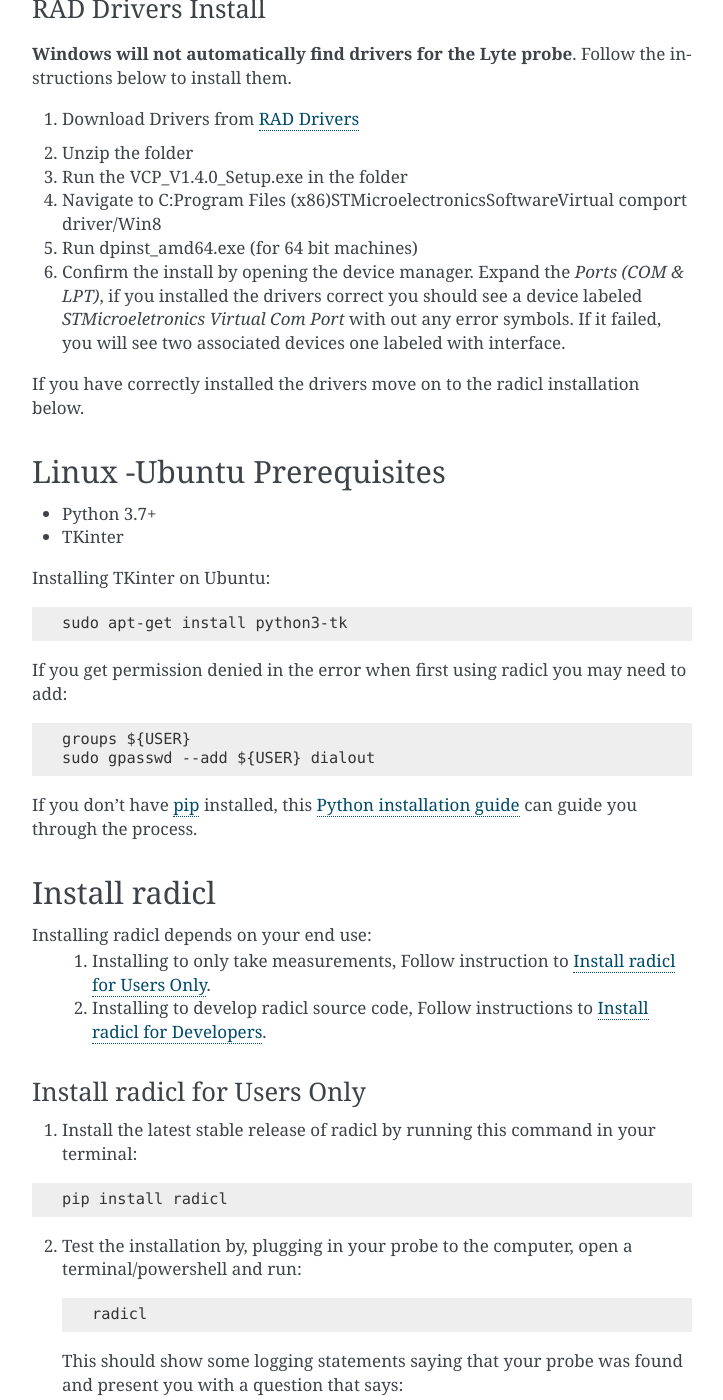
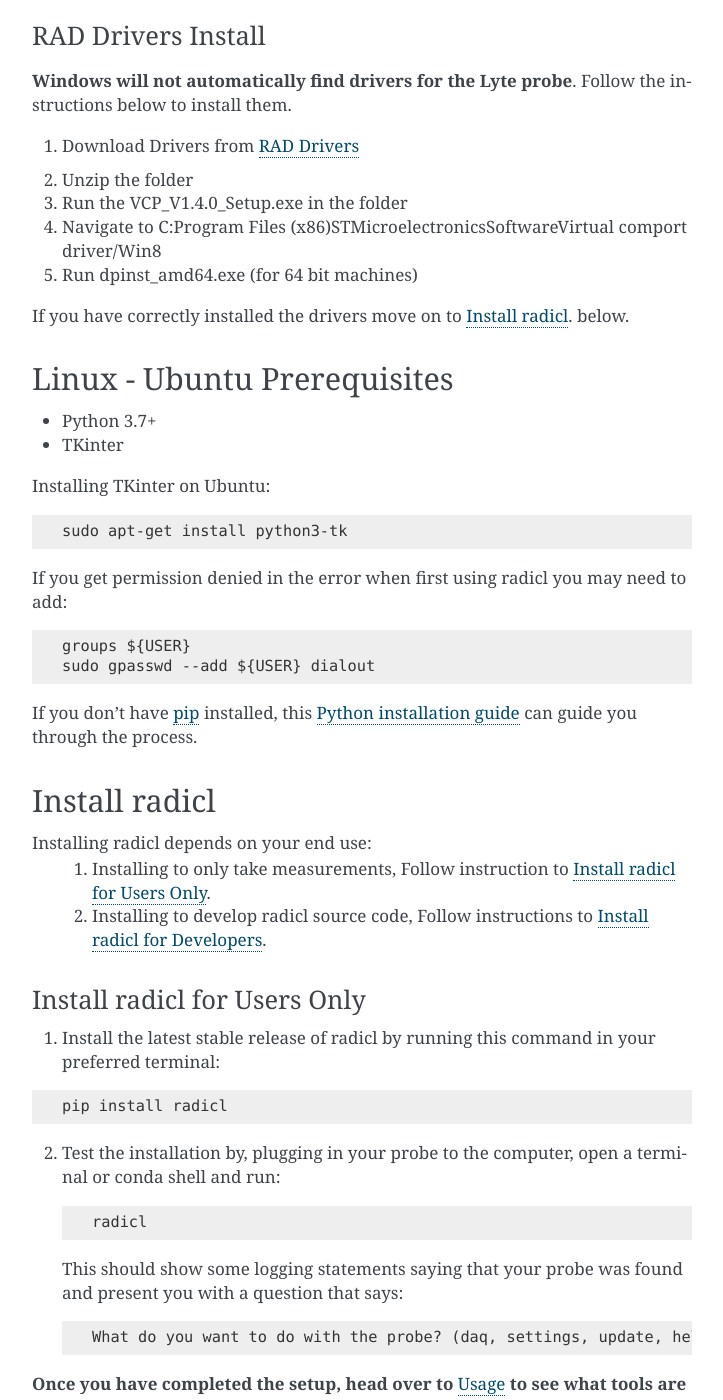
Before and after one commit to AdventureData/radicl, a Sphinx documentation site: the page built from docs/installation.rst, in a window 1280 px wide and 1400 px high, scrolled down 1000 px. Shown: the whole window, without its empty margins (388-1111 px from the left). Built offline with Sphinx 7.4.7, drawn with Linux system fonts in a browser that asks for light colours; pages that are not in the unit, such as notebooks, are missing from menus; some of the changed text lies outside the part shown.

Commit message:
Added in conda specific installation for the probe, fixed #32 (#36)
Added conda specific install for windows users in docs

```diff
--- a/docs/installation.rst
+++ b/docs/installation.rst
@@ -13,8 +13,7 @@
 Python installation
 ~~~~~~~~~~~~~~~~~~~
 
-It is preferable to use your Windows Store to install your python. You can
-search by python.
+It is preferable to download python from the website for install.
 
 1. Go to you `python downloads page`_ and at least python 3.7 or later.
 
@@ -28,15 +27,19 @@
         :width: 400px
         :align: center
 
-3. Check the install by opening up powershell and running:
+2. Using radicl on windows is best done through conda's terminal. If you dont have it, `download conda`_ and install it.
 
-   .. code-block:: powershell
+.. _download conda: https://www.anaconda.com/products/distribution
+
+3. Check the install by opening up anacondas terminal and running:
+
+   .. code-block:: console
 
     python --version
 
    Which should print out some thing like:
 
-   .. code-block:: powershell
+   .. code-block:: console
 
       >> Python 3.11.1
 
@@ -58,17 +61,13 @@
 3. Run the VCP_V1.4.0_Setup.exe in the folder
 4. Navigate to C:\Program Files (x86)\STMicroelectronics\Software\Virtual comport driver/Win8
 5. Run dpinst_amd64.exe (for 64 bit machines)
-6. Confirm the install by opening the device manager. Expand the
-   `Ports (COM & LPT)`, if you installed the drivers correct you should see a
-   device labeled `STMicroeletronics Virtual Com Port` with out any error
-   symbols. If it failed, you will see two associated devices one labeled with interface.
 
-If you have correctly installed the drivers move on to the radicl installation
+If you have correctly installed the drivers move on to :ref:`Install radicl`.
 below.
 
 
-Linux -Ubuntu Prerequisites
----------------------------
+Linux - Ubuntu Prerequisites
+----------------------------
 
 * Python 3.7+
 * TKinter
@@ -106,14 +105,14 @@
 Install radicl for Users Only
 ~~~~~~~~~~~~~~~~~~~~~~~~~~~~~
 
-1. Install the latest stable release of radicl by running this command in your terminal:
+1. Install the latest stable release of radicl by running this command in your preferred terminal:
 
 .. code-block:: console
 
     pip install radicl
 
 2. Test the installation by, plugging in your probe to the computer, open a
-   terminal/powershell and run:
+   terminal or conda shell and run:
 
    .. code-block:: console
 
```
Also changed, not shown: other parts of docs/installation.rst (+1 -1 lines).
